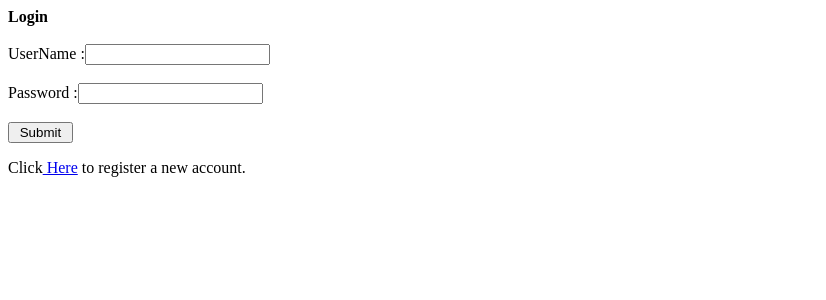
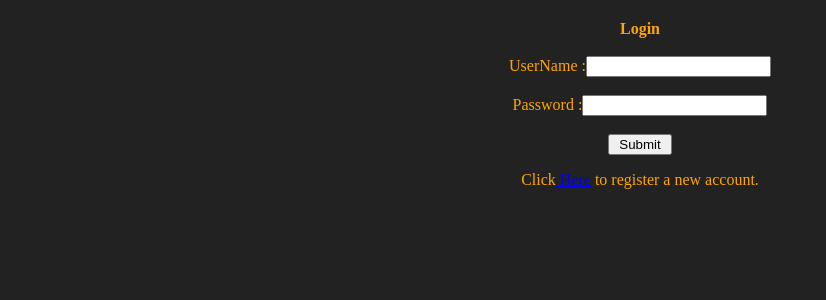
Before and after one commit to abriggs1/website_checklist, a PHP site: page /login.php in a window 1280 px wide. Shown: the top 300 px of the page, without its empty margins (0-826 px from the left). Run offline with PHP 8.4, Linux system fonts and the light colour scheme; a stand-in replaces the project's code that opens the database connection.

Commit message:
Added stylesheet link

```diff
--- a/login.php
+++ b/login.php
@@ -31,6 +31,7 @@
 
    <head>
       <title>Login Page</title>
+      <link rel="stylesheet" type="text/css" href="style.css">
    </head>
    <body>
      <div><b>Login</b></div><br>
--- /dev/null
+++ b/style.css
@@ -0,0 +1,154 @@
+body
+{
+	text-align: center;
+	margin: 20px;		/* shift whole page down by 25 pixels */
+	background-color: #222222;
+  color: orange;
+}
+
+#mainForm
+{
+	position: relative;
+	border: 1px;
+	border-style: solid;
+	margin: 0 auto;
+	text-align: left;
+	width: 70%;
+	background-color: #ffffff;
+}
+
+ul.mainForm
+{
+	list-style-type: none;
+	font-family: Tahoma, Arial, Verdana, sans-serif;
+	font-size:15px;
+}
+
+li.mainForm
+{
+	padding-bottom: 10px;
+}
+
+#mainFormError
+{
+	position: relative;
+	border: 1px;
+	border-style: solid;
+	margin: 0 auto;
+	text-align: left;
+	width: 70%;
+}
+
+input.mainFormError
+{
+	background-color: #FADADD;
+}
+
+textarea.mainFormError
+{
+	background-color: #FADADD;
+}
+
+
+select.mainFormError
+{
+	background-color: #FADADD;
+}
+
+
+#formHeader
+{
+	position: relative;
+	width: 100%;
+	background-color: #D25B00;
+	margin:0 0 0 0;
+	padding-bottom: 10px;
+}
+
+p.formHeader
+{
+	text-align: right;
+	margin:0 0 0 0;
+	font-family: Tahoma, Arial, Verdana, sans-serif;
+	font-weight:normal;
+	color: #ffffff;
+	font-size:25px;
+	position:relative;
+	left:-5px;
+	top:4px;
+	letter-spacing: 2px;
+}
+
+#formInfo
+{
+	position: relative;
+	width: 100%;
+	background-color: #ffffff;
+	margin:0 0 0 0;
+}
+
+h2.formInfo
+{
+	text-align: left;
+	margin:0 0 0 0;
+	font-family: Tahoma, Arial, Verdana, sans-serif;
+	font-weight: normal;
+	font-size: 20px;
+	position: relative;
+	left: 20px;
+	top: 4px;
+	letter-spacing: 1px;
+	line-height: 150%;
+	color: #ffffff;
+}
+
+p.formInfo
+{
+	text-align: left;
+	margin:0 0 0 0;
+	font-family: Tahoma, Arial, Verdana, sans-serif;
+	font-weight:normal;
+	color: #000000;
+	font-size:12px;
+	position:relative;
+	left:20px;
+	top:0px;
+}
+
+#formFields
+{
+	position: relative;
+	width: 100%;
+	background-color: #ffffff;
+	margin:0 0 0 0;
+
+}
+
+label.formFieldQuestion
+{
+	line-height:125%;
+	padding:0 4px 1px 0;
+	border:none;
+	display:block;
+	font-size:95%;
+	font-weight:bold;
+}
+
+label.formFieldOption
+{
+	font-size:90%;
+	display:block;
+	line-height:1.0em;
+	margin:-19px 0 0 25px;
+	padding:4px 0 5px 0;
+	width:90%;
+}
+
+input.formFieldStyle
+{
+	display:block;
+	line-height:1.4em;
+	margin:8px 0 0 3px;
+	width:13px;
+	height:13px;
+}
```
